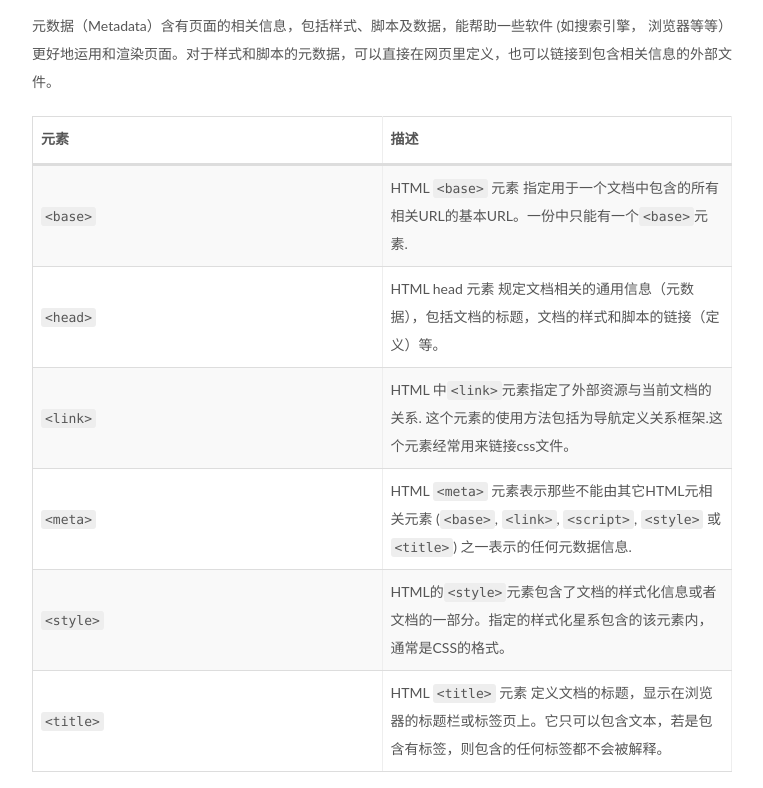
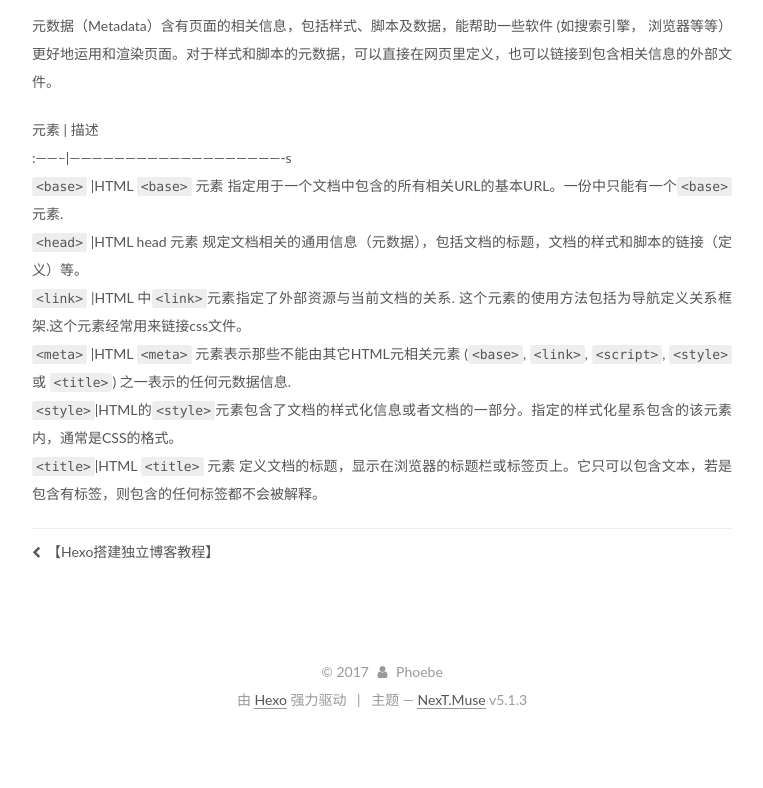
Before and after one commit to Phoebe-choi/Phoebe-choi.github.io, a plain HTML site: page 2017/11/17/【HTML标签介绍】/index.html in a window 1280 px wide. Shown: the part 992-1780 px from the top of the page, without its empty margins (98-861 px from the left). After the commit the page ends 1726 px from the top, so only its background shows below. Drawn offline with Linux system fonts and the light colour scheme.

Commit message:
Site updated: 2017-11-17 19:51:47

```diff
--- a/2017/11/17/【HTML标签介绍】/index.html
+++ b/2017/11/17/【HTML标签介绍】/index.html
@@ -86,7 +86,7 @@
 <meta property="og:site_name" content="Phoebe&#39;s Blog">
 <meta property="og:description" content="前言Web浏览器中的网页的内容最根本的是文字，但网页中的内容在大多数时间都是风格文本而非纯文本。一个典型的网页基于集中技术（如CSS，JavaScript, Flash, AJAX, JSON）来控制终端用户的所见，但最根本的技术的是开发者用HTML来写网页，若没有HTML则没有网页。浏览器通过阅读HTML内容开始将网页展示在客户端设备上。 HTML的内容实在是太多了，今天写下这篇文章，先把所有的">
 <meta property="og:locale" content="zh-Hans">
-<meta property="og:updated_time" content="2017-11-17T11:48:05.228Z">
+<meta property="og:updated_time" content="2017-11-17T11:51:35.770Z">
 <meta name="twitter:card" content="summary">
 <meta name="twitter:title" content="【HTML标签介绍】">
 <meta name="twitter:description" content="前言Web浏览器中的网页的内容最根本的是文字，但网页中的内容在大多数时间都是风格文本而非纯文本。一个典型的网页基于集中技术（如CSS，JavaScript, Flash, AJAX, JSON）来控制终端用户的所见，但最根本的技术的是开发者用HTML来写网页，若没有HTML则没有网页。浏览器通过阅读HTML内容开始将网页展示在客户端设备上。 HTML的内容实在是太多了，今天写下这篇文章，先把所有的">
@@ -316,40 +316,7 @@
 </tbody>
 </table>
 <h3 id="文档元数据"><a href="#文档元数据" class="headerlink" title="文档元数据"></a>文档元数据</h3><p>元数据（Metadata）含有页面的相关信息，包括样式、脚本及数据，能帮助一些软件 (如搜索引擎， 浏览器等等）更好地运用和渲染页面。对于样式和脚本的元数据，可以直接在网页里定义，也可以链接到包含相关信息的外部文件。</p>
-<table>
-<thead>
-<tr>
-<th style="text-align:left">元素</th>
-<th>描述</th>
-</tr>
-</thead>
-<tbody>
-<tr>
-<td style="text-align:left"><code>&lt;base&gt;</code></td>
-<td>HTML <code>&lt;base&gt;</code> 元素 指定用于一个文档中包含的所有相关URL的基本URL。一份中只能有一个<code>&lt;base&gt;</code>元素.</td>
-</tr>
-<tr>
-<td style="text-align:left"><code>&lt;head&gt;</code></td>
-<td>HTML head 元素 规定文档相关的通用信息（元数据），包括文档的标题，文档的样式和脚本的链接（定义）等。</td>
-</tr>
-<tr>
-<td style="text-align:left"><code>&lt;link&gt;</code></td>
-<td>HTML 中<code>&lt;link&gt;</code>元素指定了外部资源与当前文档的关系. 这个元素的使用方法包括为导航定义关系框架.这个元素经常用来链接css文件。</td>
-</tr>
-<tr>
-<td style="text-align:left"><code>&lt;meta&gt;</code></td>
-<td>HTML <code>&lt;meta&gt;</code> 元素表示那些不能由其它HTML元相关元素 (<code>&lt;base&gt;</code>, <code>&lt;link&gt;</code>, <code>&lt;script&gt;</code>, <code>&lt;style&gt;</code> 或 <code>&lt;title&gt;</code>) 之一表示的任何元数据信息.</td>
-</tr>
-<tr>
-<td style="text-align:left"><code>&lt;style&gt;</code></td>
-<td>HTML的<code>&lt;style&gt;</code>元素包含了文档的样式化信息或者文档的一部分。指定的样式化星系包含的该元素内，通常是CSS的格式。</td>
-</tr>
-<tr>
-<td style="text-align:left"><code>&lt;title&gt;</code></td>
-<td>HTML <code>&lt;title&gt;</code> 元素 定义文档的标题，显示在浏览器的标题栏或标签页上。它只可以包含文本，若是包含有标签，则包含的任何标签都不会被解释。</td>
-</tr>
-</tbody>
-</table>
+<p>元素      |                                                    描述<br>:——–|———————————————————-s<br><code>&lt;base&gt;</code> |HTML <code>&lt;base&gt;</code> 元素 指定用于一个文档中包含的所有相关URL的基本URL。一份中只能有一个<code>&lt;base&gt;</code>元素.<br><code>&lt;head&gt;</code> |HTML head 元素 规定文档相关的通用信息（元数据），包括文档的标题，文档的样式和脚本的链接（定义）等。<br><code>&lt;link&gt;</code> |HTML 中<code>&lt;link&gt;</code>元素指定了外部资源与当前文档的关系. 这个元素的使用方法包括为导航定义关系框架.这个元素经常用来链接css文件。<br><code>&lt;meta&gt;</code> |HTML <code>&lt;meta&gt;</code> 元素表示那些不能由其它HTML元相关元素 (<code>&lt;base&gt;</code>, <code>&lt;link&gt;</code>, <code>&lt;script&gt;</code>, <code>&lt;style&gt;</code> 或 <code>&lt;title&gt;</code>) 之一表示的任何元数据信息.<br><code>&lt;style&gt;</code>|HTML的<code>&lt;style&gt;</code>元素包含了文档的样式化信息或者文档的一部分。指定的样式化星系包含的该元素内，通常是CSS的格式。<br><code>&lt;title&gt;</code>|HTML <code>&lt;title&gt;</code> 元素 定义文档的标题，显示在浏览器的标题栏或标签页上。它只可以包含文本，若是包含有标签，则包含的任何标签都不会被解释。</p>
 
 
     </div>
--- a/css/main.css
+++ b/css/main.css
@@ -1822,7 +1822,7 @@ pre .javascript .function {
   width: 4px;
   height: 4px;
   border-radius: 50%;
-  background: #a2828e;
+  background: #ffff40;
 }
 .links-of-blogroll {
   font-size: 13px;
```
Also changed, not shown: index.html (+1 -34 lines).
